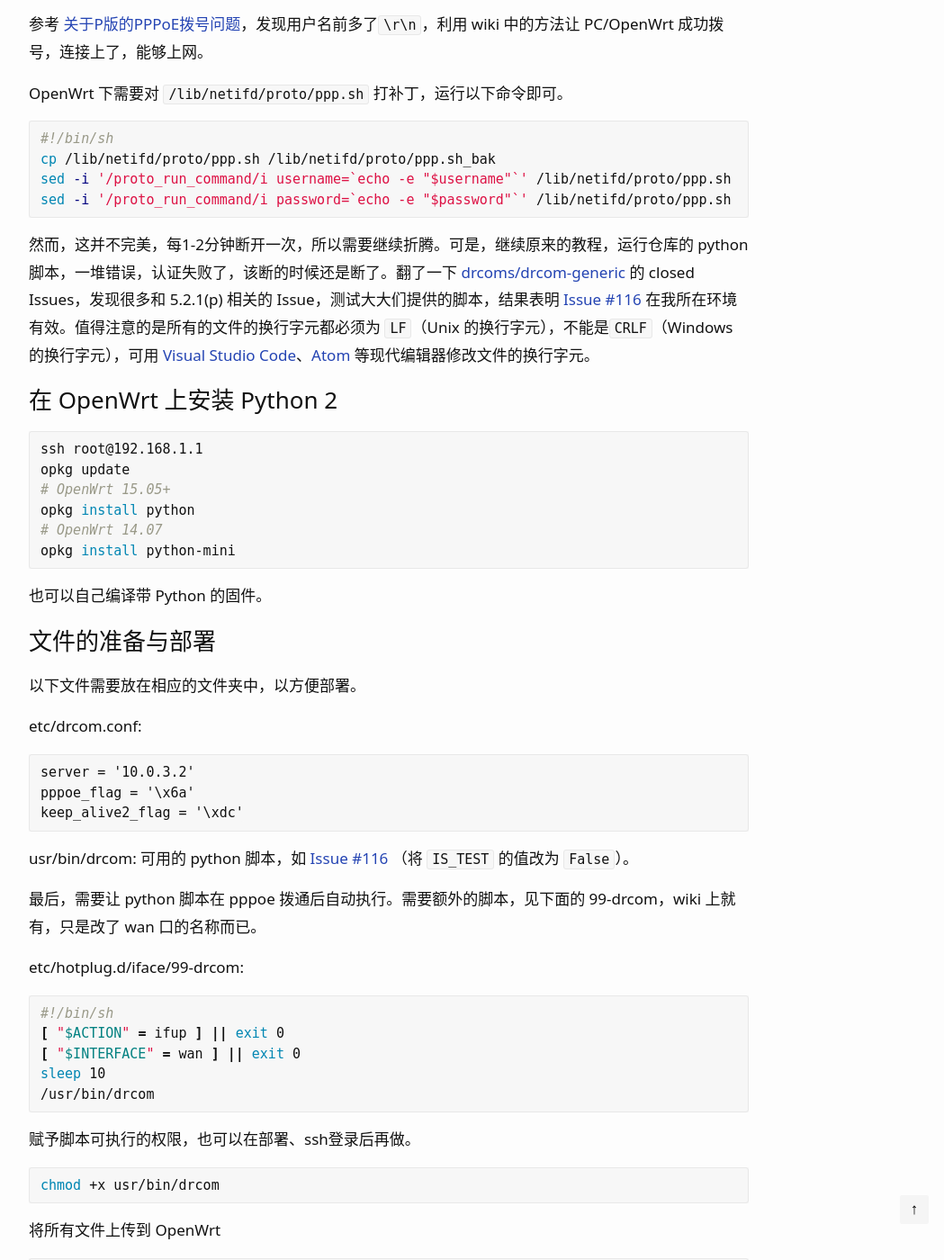
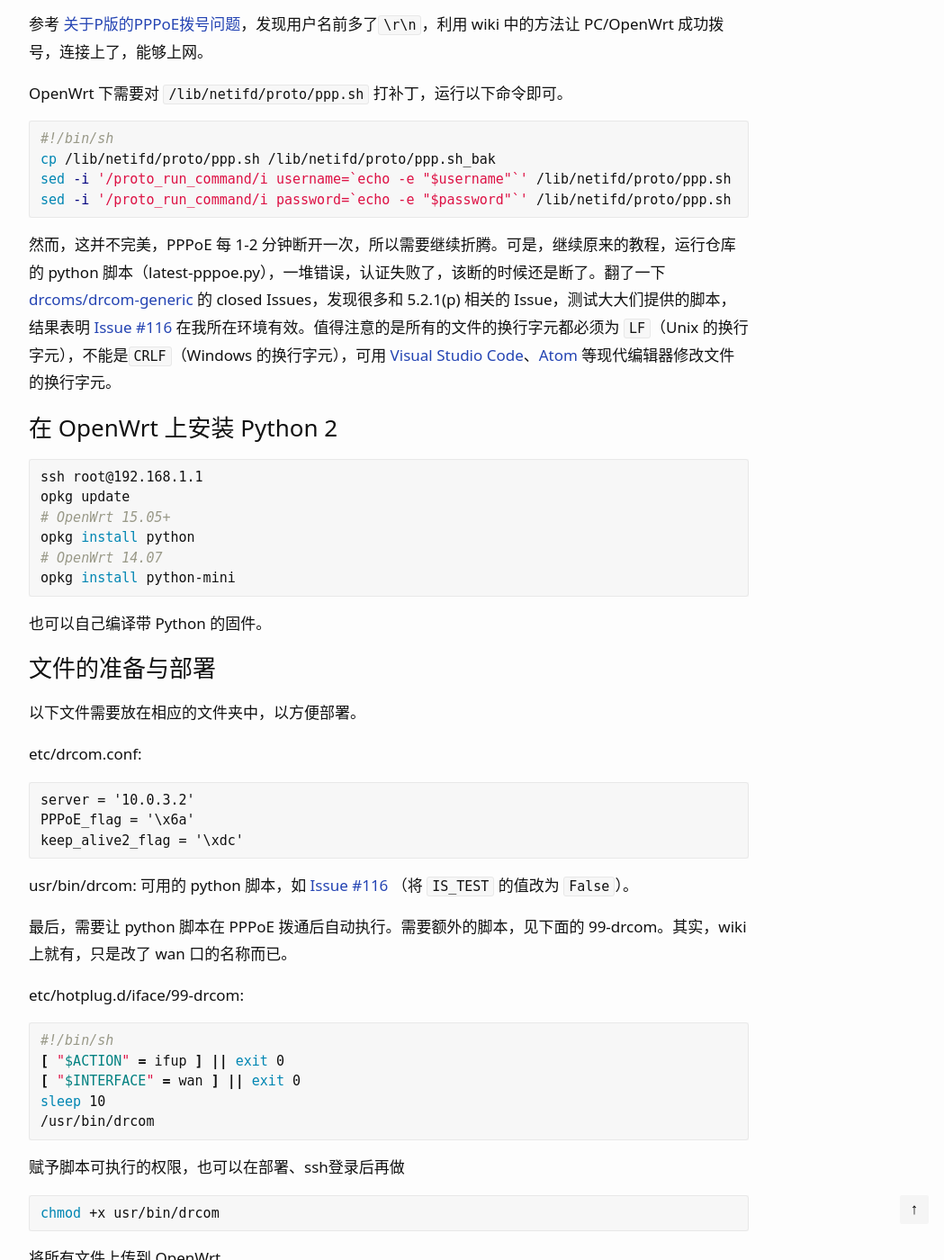
Before and after one commit to dgeibi/dgeibi.github.com, a Jekyll site: the page built from _posts/2016-10-08-drcom.md, in a window 1280 px wide and 1400 px high, scrolled down 382 px. Shown: the whole window at 90% size, without its empty margins (208-1257 px from the left). Built offline with Jekyll 4.4.1, drawn with Linux system fonts in a browser that asks for light colours; comment, search, counter and statistics services are not loaded.

Commit message:
update at 2016-10-10 01:23:12 UTC

````diff
--- a/_posts/2016-10-08-drcom.md
+++ b/_posts/2016-10-08-drcom.md
@@ -21,7 +21,7 @@
 sed -i '/proto_run_command/i password=`echo -e "$password"`' /lib/netifd/proto/ppp.sh
 ```
 
-然而，这并不完美，每1-2分钟断开一次，所以需要继续折腾。可是，继续原来的教程，运行仓库的 python 脚本，一堆错误，认证失败了，该断的时候还是断了。翻了一下 [drcoms/drcom-generic](https://github.com/drcoms/drcom-generic) 的 closed Issues，发现很多和 5.2.1(p) 相关的 Issue，测试大大们提供的脚本，结果表明 [Issue #116](https://github.com/drcoms/drcom-generic/issues/116#issuecomment-250953770) 在我所在环境有效。值得注意的是所有的文件的换行字元都必须为 `LF`（Unix 的换行字元），不能是`CRLF`（Windows 的换行字元），可用 [Visual Studio Code](https://code.visualstudio.com/)、[Atom](https://atom.io/) 等现代编辑器修改文件的换行字元。
+然而，这并不完美，PPPoE 每 1-2 分钟断开一次，所以需要继续折腾。可是，继续原来的教程，运行仓库的 python 脚本（latest-pppoe.py），一堆错误，认证失败了，该断的时候还是断了。翻了一下 [drcoms/drcom-generic](https://github.com/drcoms/drcom-generic) 的 closed Issues，发现很多和 5.2.1(p) 相关的 Issue，测试大大们提供的脚本，结果表明 [Issue #116](https://github.com/drcoms/drcom-generic/issues/116#issuecomment-250953770) 在我所在环境有效。值得注意的是所有的文件的换行字元都必须为 `LF`（Unix 的换行字元），不能是`CRLF`（Windows 的换行字元），可用 [Visual Studio Code](https://code.visualstudio.com/)、[Atom](https://atom.io/) 等现代编辑器修改文件的换行字元。
 
 ## 在 OpenWrt 上安装 Python 2
 
@@ -44,13 +44,13 @@
 
 ```
 server = '10.0.3.2'
-pppoe_flag = '\x6a'
+PPPoE_flag = '\x6a'
 keep_alive2_flag = '\xdc'
 ```
 
 usr/bin/drcom: 可用的 python 脚本，如 [Issue #116](https://github.com/drcoms/drcom-generic/issues/116#issuecomment-250953770) （将 `IS_TEST` 的值改为 `False`）。
 
-最后，需要让 python 脚本在 pppoe 拨通后自动执行。需要额外的脚本，见下面的 99-drcom，wiki 上就有，只是改了 wan 口的名称而已。
+最后，需要让 python 脚本在 PPPoE 拨通后自动执行。需要额外的脚本，见下面的 99-drcom。其实，wiki 上就有，只是改了 wan 口的名称而已。
 
 etc/hotplug.d/iface/99-drcom:
 
@@ -62,7 +62,7 @@
 /usr/bin/drcom
 ```
 
-赋予脚本可执行的权限，也可以在部署、ssh登录后再做。
+赋予脚本可执行的权限，也可以在部署、ssh登录后再做
 
 ```bash
 chmod +x usr/bin/drcom
````
